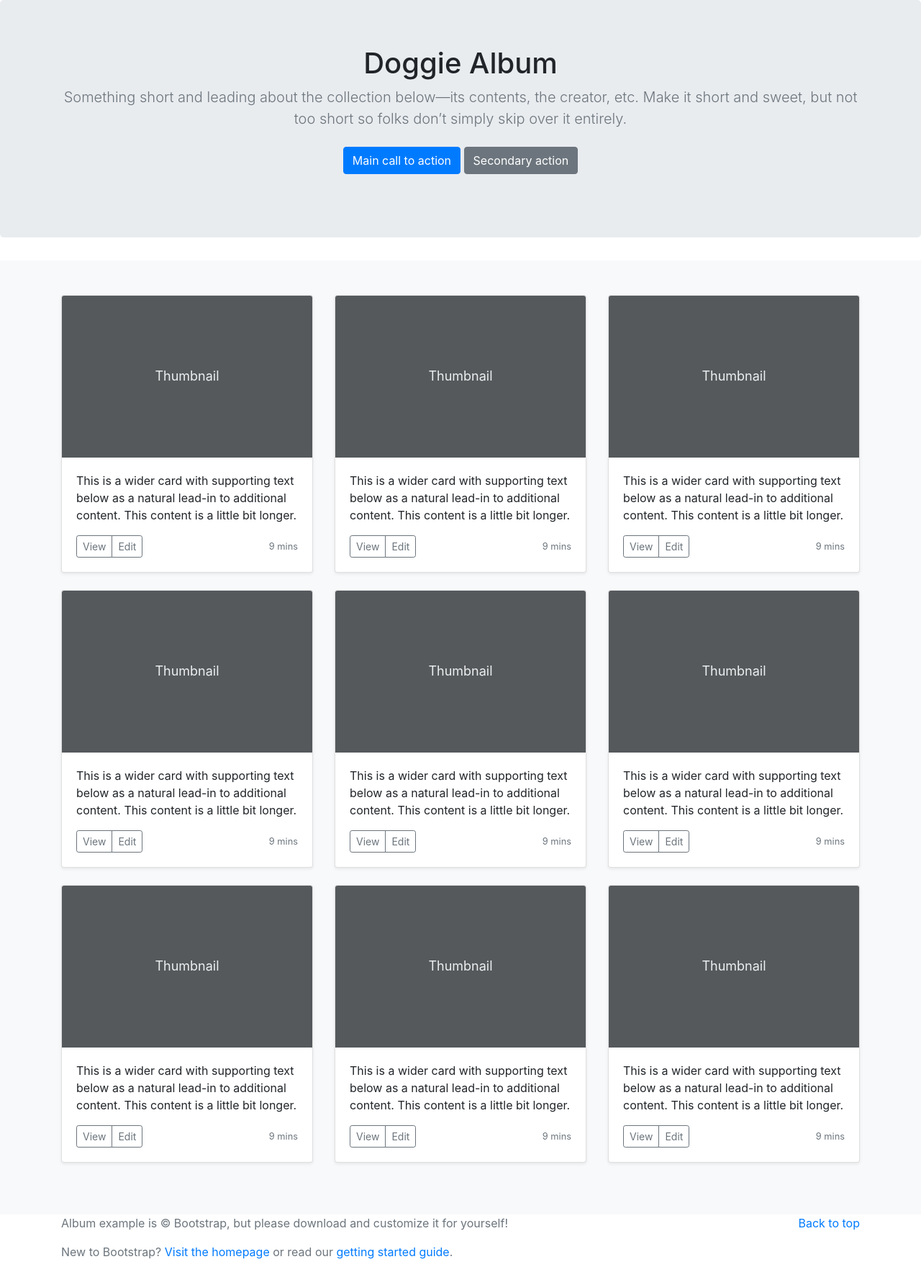
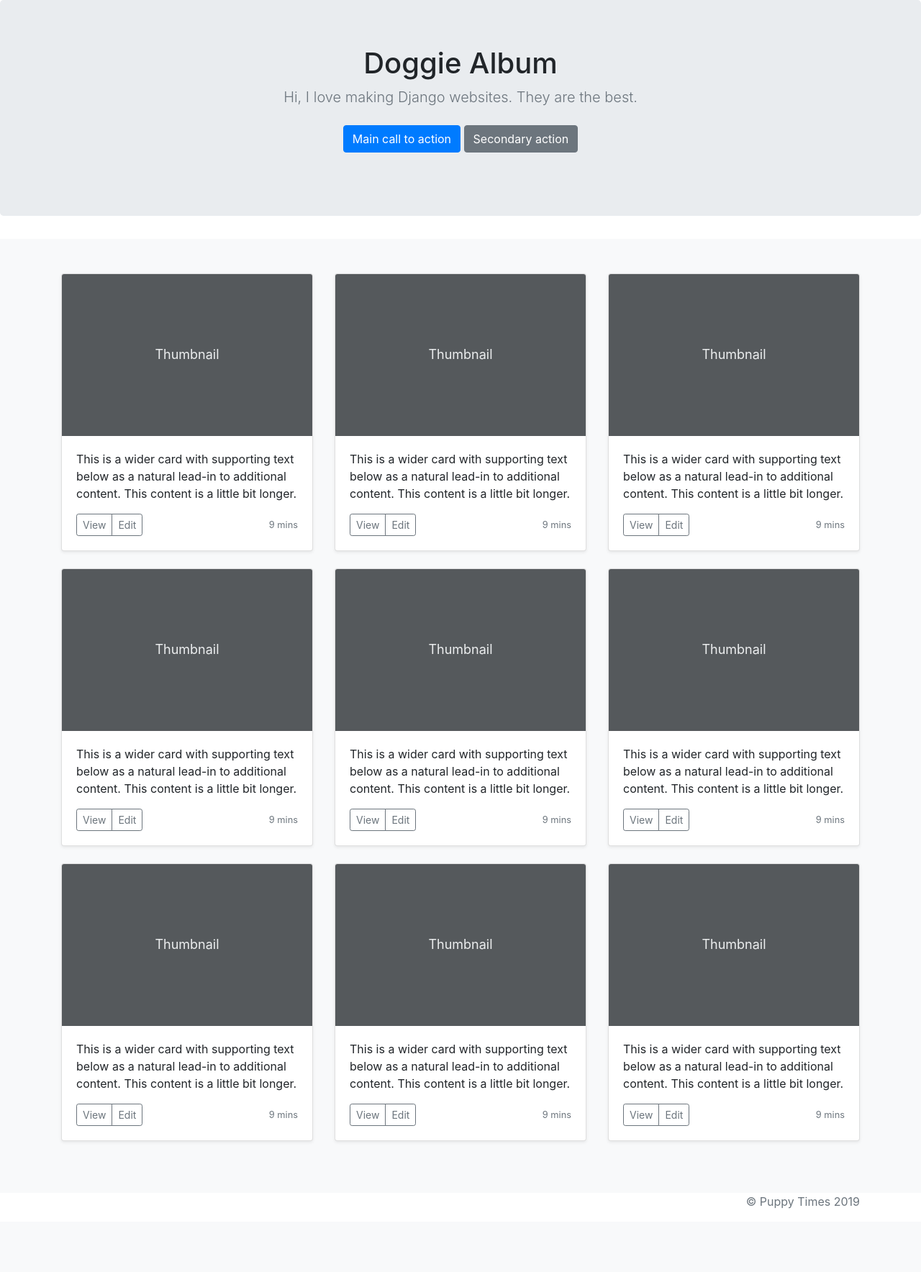
Before and after one commit to ghigbie/django-portfolio, a Django app: page / in a window 1280 px wide. Shown: the part 56-1824 px from the top of the page at 72% size. After the commit the page ends 1736 px from the top, so only its background shows below. Run offline with Django 3.2, Linux system fonts and the light colour scheme; some libraries are stand-ins or nearby versions.

Commit message:
Add copyright line

```diff
--- a/jobs/templates/jobs/home.html
+++ b/jobs/templates/jobs/home.html
@@ -55,7 +55,7 @@
   <section class="jumbotron text-center">
     <div class="container">
       <h1 class="jumbotron-heading">{{ title }}</h1>
-      <p class="lead text-muted">Something short and leading about the collection below—its contents, the creator, etc. Make it short and sweet, but not too short so folks don’t simply skip over it entirely.</p>
+      <p class="lead text-muted">Hi, I love making Django websites. They are the best.</p>
       <p>
         <a href="#" class="btn btn-primary my-2">Main call to action</a>
         <a href="#" class="btn btn-secondary my-2">Secondary action</a>
@@ -213,10 +213,8 @@
 <footer class="text-muted">
   <div class="container">
     <p class="float-right">
-      <a href="#">Back to top</a>
+        &copy; Puppy Times {% now "Y" %}
     </p>
-    <p>Album example is &copy; Bootstrap, but please download and customize it for yourself!</p>
-    <p>New to Bootstrap? <a href="https://getbootstrap.com/">Visit the homepage</a> or read our <a href="/docs/4.3/getting-started/introduction/">getting started guide</a>.</p>
   </div>
 </footer>
 <script src="https://code.jquery.com/jquery-3.3.1.slim.min.js" integrity="sha384-q8i/X+965DzO0rT7abK41JStQIAqVgRVzpbzo5smXKp4YfRvH+8abtTE1Pi6jizo" crossorigin="anonymous"></script>
```
